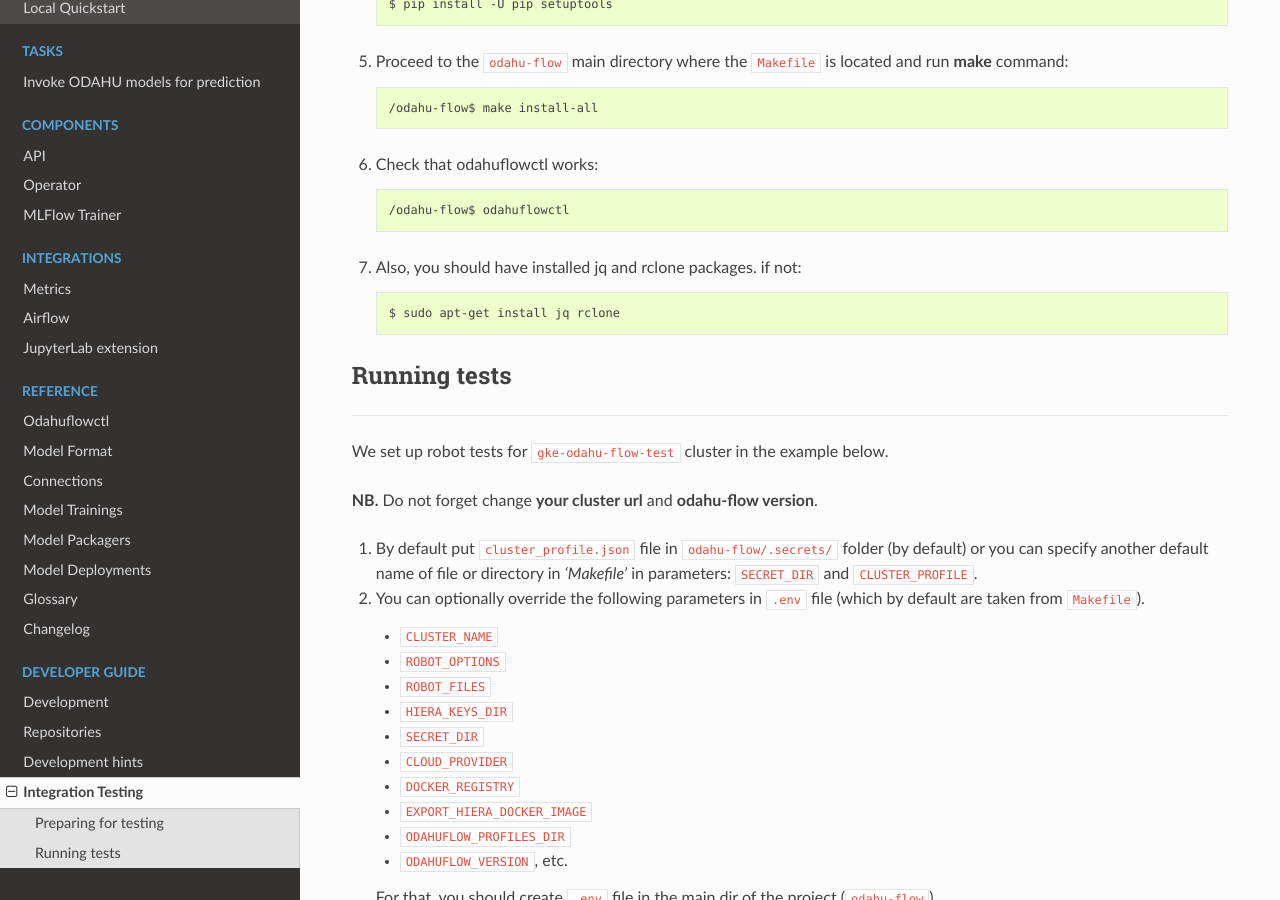
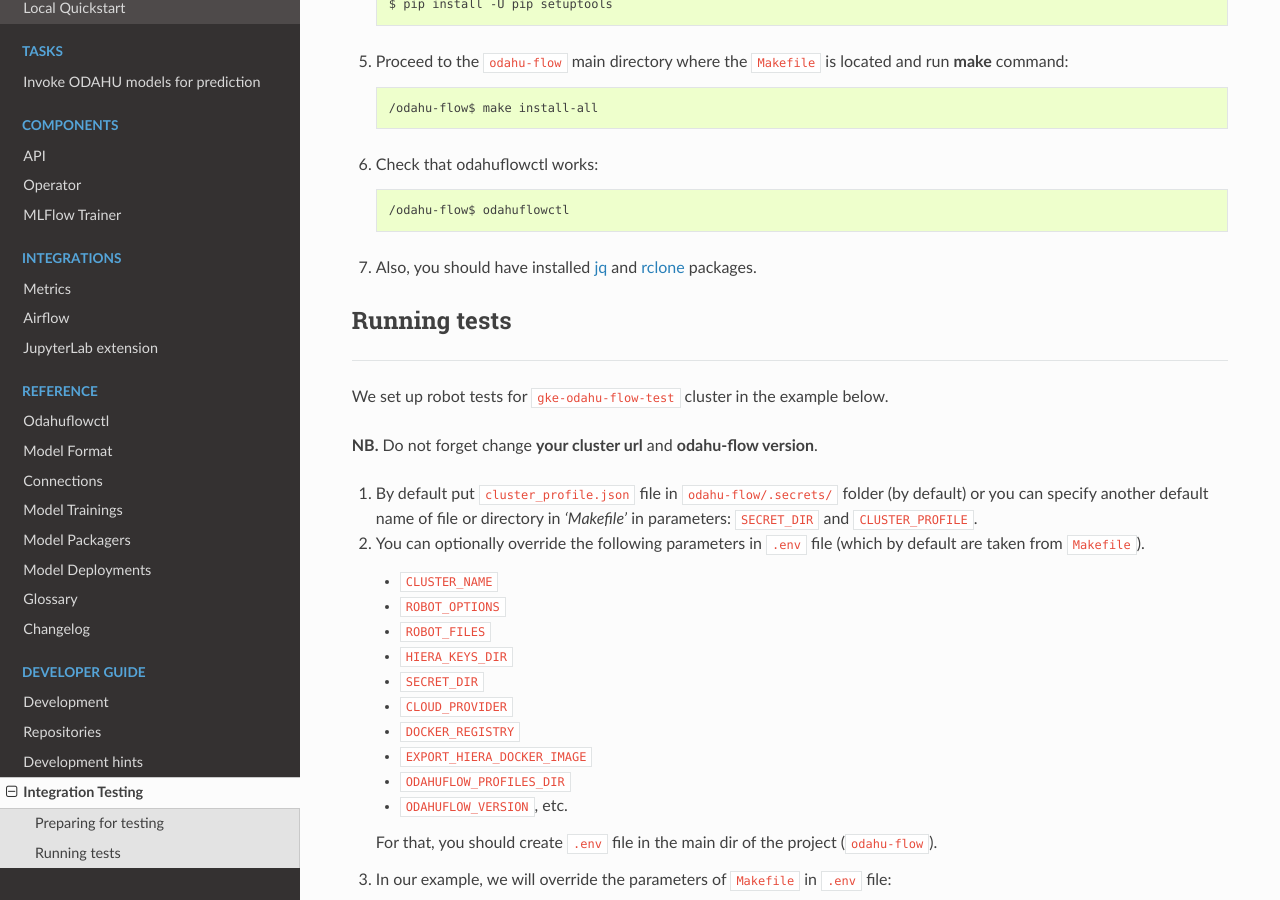
Before and after one commit to odahu/odahu-docs, a Sphinx documentation site: the page built from source/dev_testing.md, in a window 1280 px wide and 900 px high, scrolled down 683 px. Built offline with Sphinx 7.4.7 and the Read the Docs theme 2.0.0, drawn with Linux system fonts in a browser that asks for light colours; formulas are drawn with MathJax 3.

Commit message:
updated reqs for all Unix-like OS
just jq and rclone packages

````diff
--- a/source/dev_testing.md
+++ b/source/dev_testing.md
@@ -29,10 +29,7 @@ e.g. in the folder `./odahu-flow/virtual_environment/` and activate one.
     ```bash
     /odahu-flow$ odahuflowctl
     ```
-1. Also, you should have installed jq and rclone packages. if not:
-    ```bash
-   $ sudo apt-get install jq rclone
-    ```
+1. Also, you should have installed [jq](https://stedolan.github.io/jq/) and [rclone](https://rclone.org/downloads/) packages.
 
 ## Running tests
 --------------------
````
